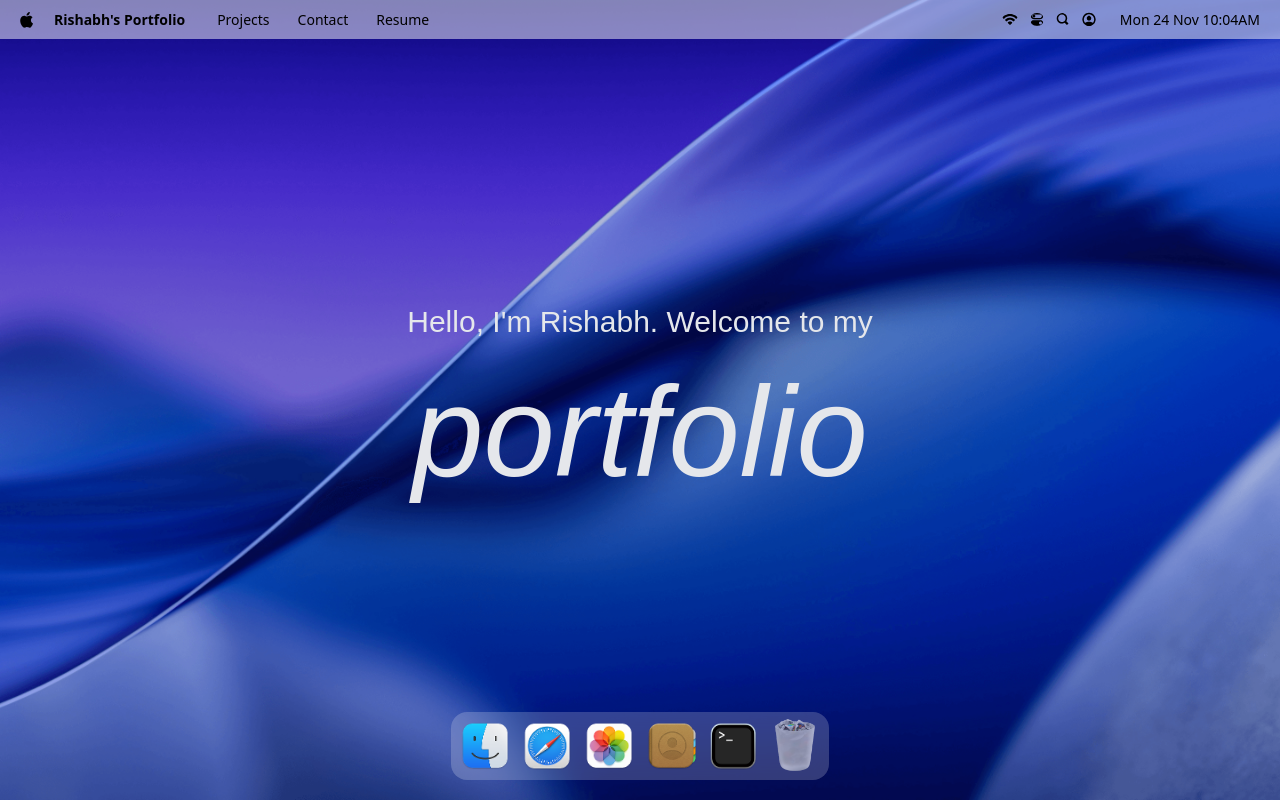
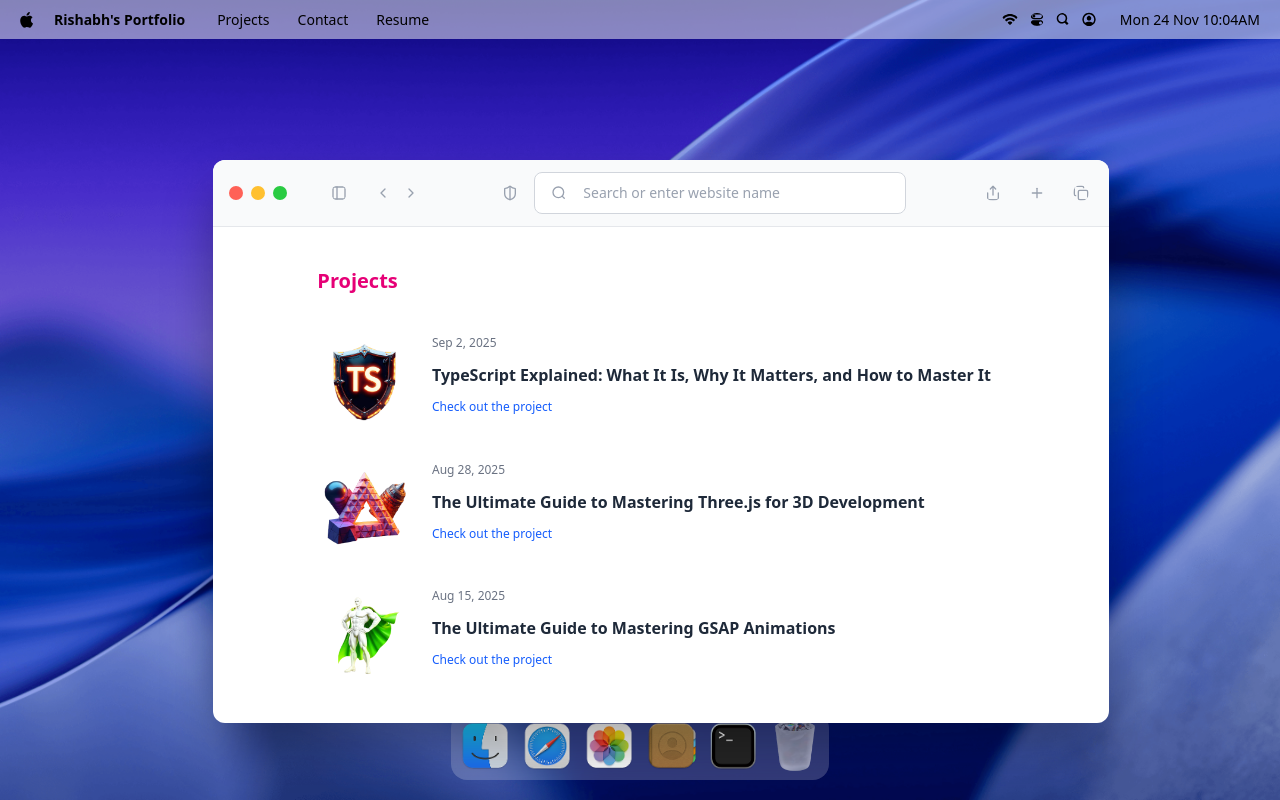
Before and after one commit to Rishabhxavier84/Rishabh-Portfolio-Mac, a React (Vite) app: page / in a window 1280 px wide. Both pictures are taken after a click on the button 547 px from the left and 746 px from the top of the page. Built offline with nearby package versions, Linux system fonts and the light colour scheme; a web font is replaced by a local one.

Commit message:
implemented safari window

```diff
--- a/src/App.jsx
+++ b/src/App.jsx
@@ -16,7 +16,7 @@
       <Dock />
 
       <Terminal />
-      {/* <Safari /> */}
+      <Safari />
     </main>
   )
 }
--- a/src/windows/Safari.jsx
+++ b/src/windows/Safari.jsx
@@ -1,9 +1,73 @@
-import React from 'react'
+import { WindowControl } from "#Components";
+import { blogPosts } from "#constants";
+import WindowWrapper from "#hoc/WindowWrapper";
+import {
+  ChevronLeft,
+  ChevronRight,
+  Copy,
+  PanelLeft,
+  Plus,
+  Search,
+  Share,
+  ShieldHalf,
+} from "lucide-react";
+import React from "react";
 
 const Safari = () => {
   return (
-    <div>Safari</div>
-  )
-}
+    <>
+      <div id="window-header">
+        <WindowControl target="safari" />
 
-export default Safari
+        <PanelLeft className="ml-10 icon" />
+
+        <div className="flex items-center gap-1 ml-5">
+          <ChevronLeft className="icon" />
+          <ChevronRight className="icon" />
+        </div>
+
+        <div className="flex-1 flex-center gap-3">
+          <ShieldHalf className="icon" />
+
+          <div className="search">
+            <Search className="icon" />
+            <input
+              type="text"
+              className="flex-1"
+              placeholder="Search or enter website name"
+            />
+          </div>
+        </div>
+
+        <div className="flex items-center gap-5">
+            <Share className="icon" />
+            <Plus className="icon" />
+            <Copy className="icon" />
+        </div>
+      </div>
+
+      <div className="blog">
+        <h2>Projects</h2>
+
+        <div className="space-y-8">
+            {blogPosts.map(({id, image, title, date, link}) => (
+                <div key={id} className="blog-post">
+                    <div className="col-span-2">
+                        <img src={image} alt={title} />
+                    </div>
+                    <div className="content">
+                        <p>{date}</p>
+                        <h3>{title}</h3>
+                        <a href={link} target="_blank" rel="noopener noreferrer">Check out the project</a>
+                    </div>
+                </div>
+            ))}
+        </div>
+      </div>
+    </>
+  );
+};
+
+const SafariWindow = WindowWrapper(Safari, "safari");
+
+export default SafariWindow;
```
